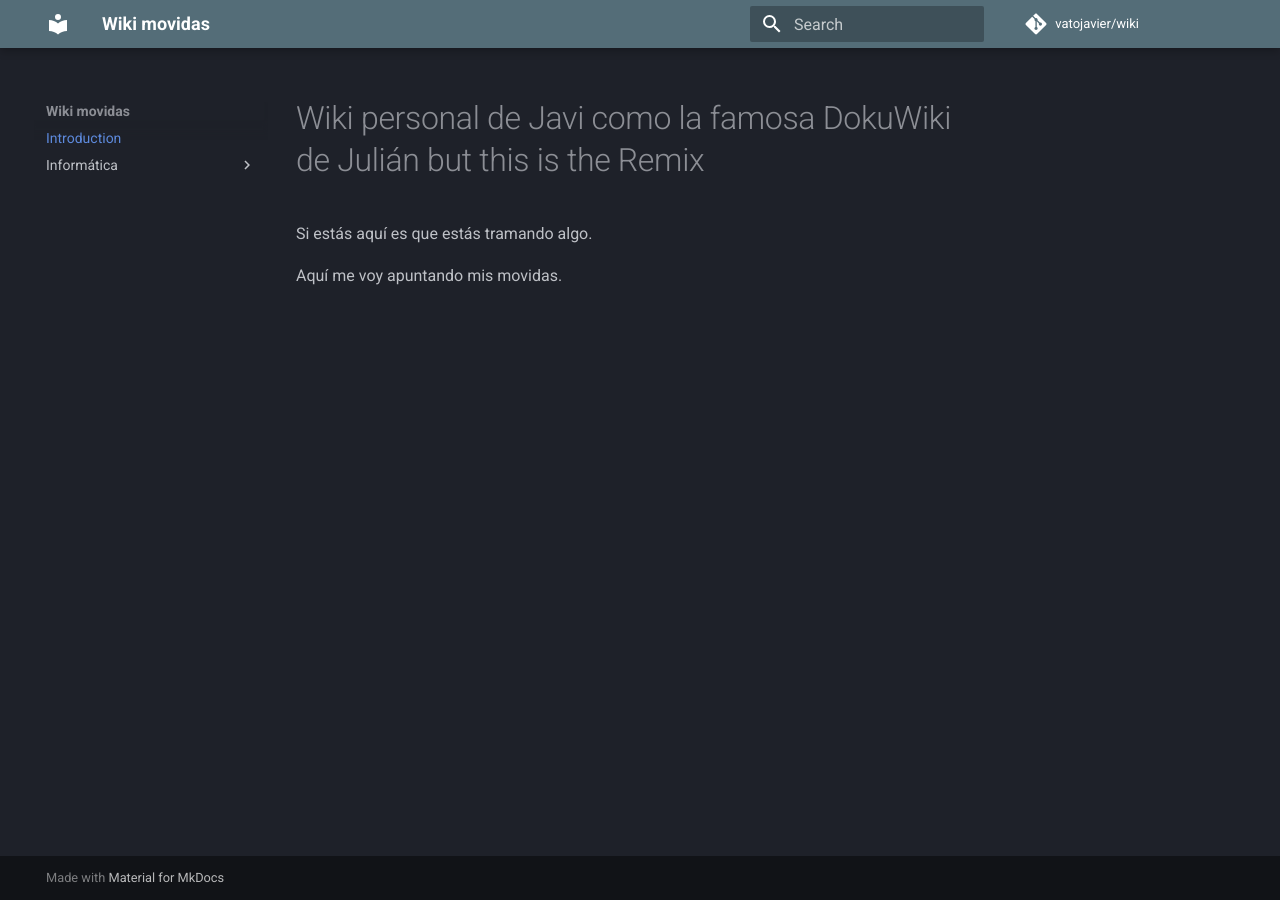
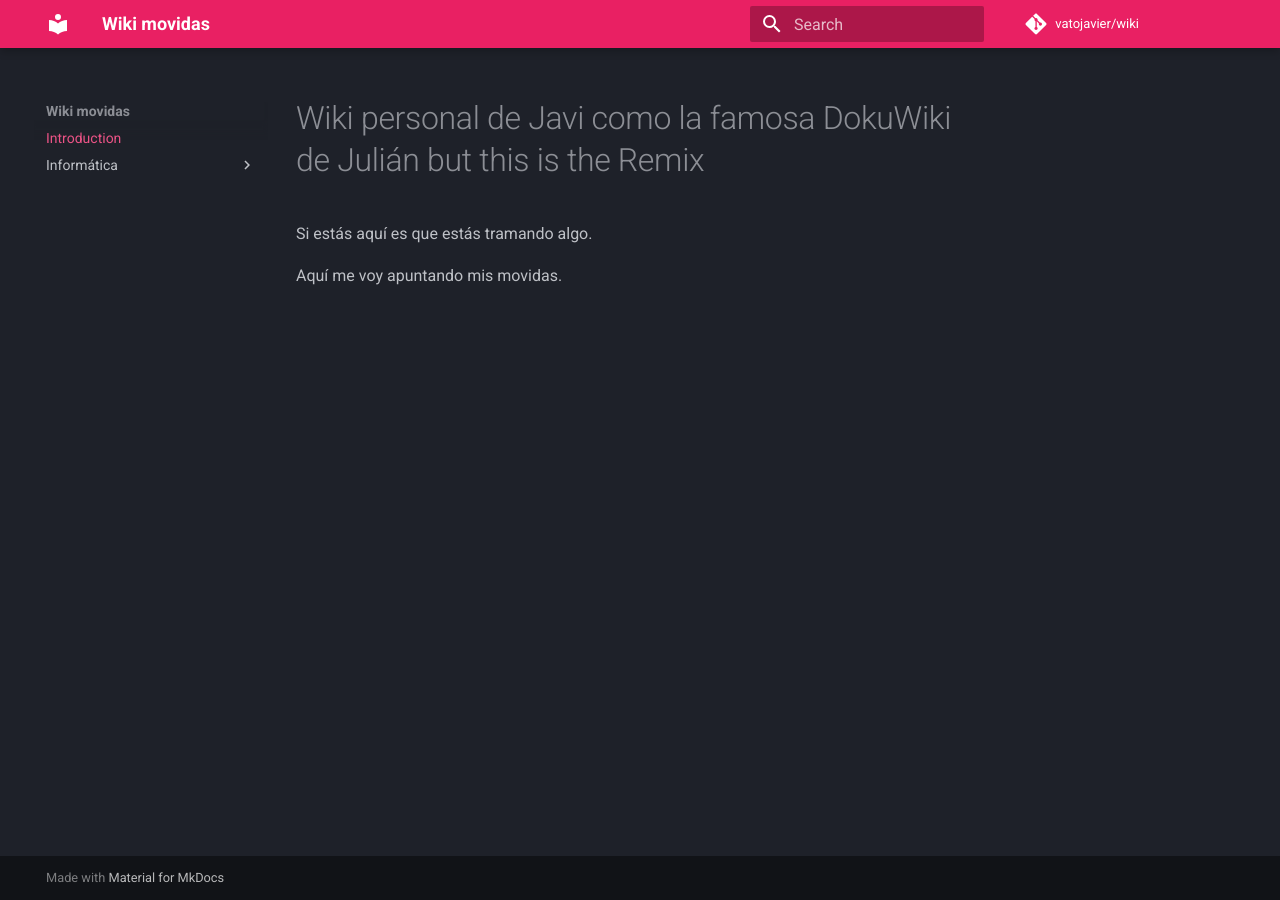
Before and after one commit to vatojavier/wiki, an MkDocs documentation site: the page built from docs/index.md, in a window 1280 px wide. Built offline with MkDocs 1.6.1 and Material for MkDocs 9.7.7, drawn with Linux system fonts in a browser that asks for light colours; comment, search, counter and statistics services are not loaded.

Commit message:
Update mkdocs.yml

```diff
--- a/mkdocs.yml
+++ b/mkdocs.yml
@@ -14,7 +14,7 @@ theme:
   name: material
   palette:
     scheme: slate
-    primary: 'blue grey'
+    primary: pink
     accent: 'light blue'
 
 repo_name: vatojavier/wiki
```
